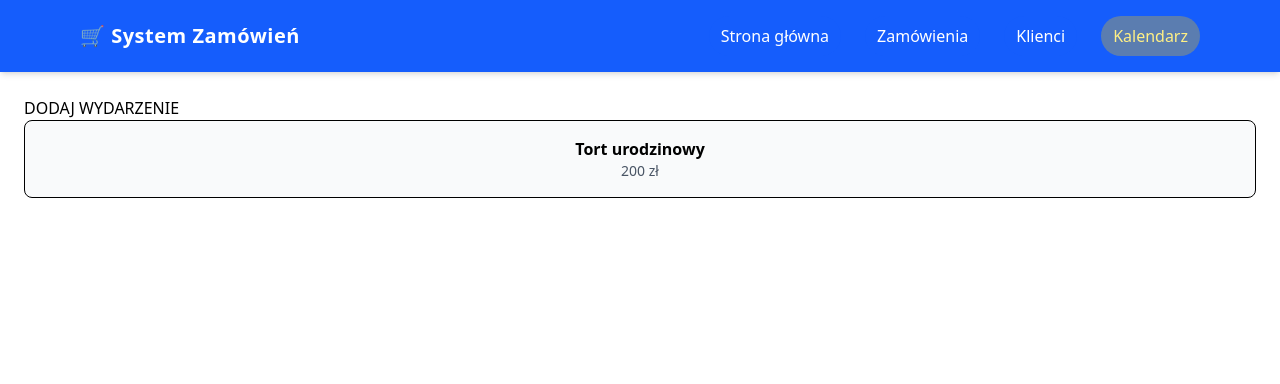
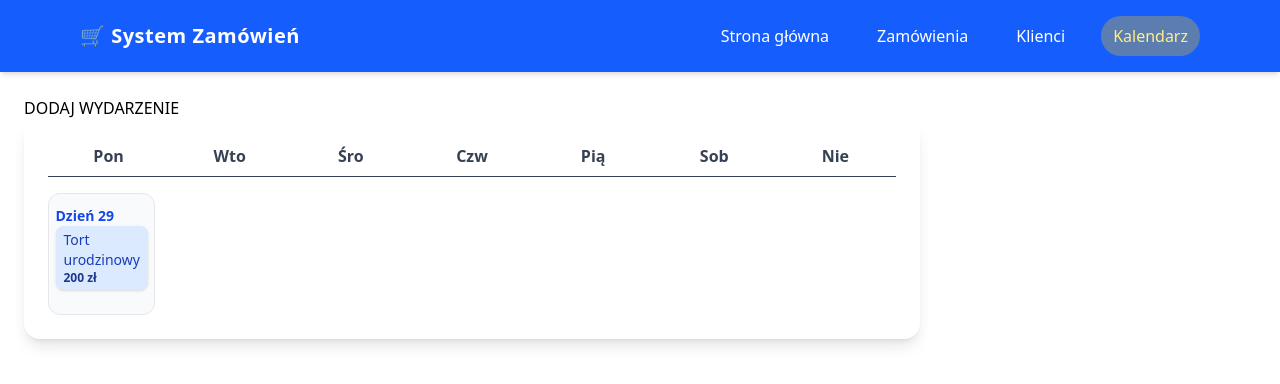
Before and after one commit to SpacingKosmopan/ZadanieSystemZamowien, a React (Vite) app in the folder my-app/: page /calendar in a window 1280 px wide. Both pictures are taken after a click on the button "DODAJ WYDARZENIE". Shown: the top 384 px of the page. Built offline with nearby package versions, Linux system fonts and the light colour scheme.

Commit message:
Big done

```diff
--- a/my-app/src/App.jsx
+++ b/my-app/src/App.jsx
@@ -10,10 +10,19 @@ import { MainPage } from "./pages/mainmenu";
 import { OrdersPage } from "./pages/orders";
 import { CalendarPage } from "./pages/calendar";
 import { ClientsPage } from "./pages/clients";
+import { createContext } from "react";
+import { useCalendar } from "./pages/useCalendar";
+
+export const MainCalendarContext = createContext();
 
 function App() {
+  const { calendar, addEvent, getDay, getMonth } = useCalendar();
+
   return (
     <>
+      <MainCalendarContext.Provider
+        value={{ calendar, addEvent, getDay, getMonth }}
+      >
         <Router>
           <nav className="bg-blue-600 text-white shadow-md">
             <div className="max-w-6xl mx-auto px-4 py-4 flex justify-between items-center">
@@ -38,6 +47,7 @@ function App() {
             </Routes>
           </main>
         </Router>
+      </MainCalendarContext.Provider>
     </>
   );
 }
--- a/my-app/src/pages/calendar.jsx
+++ b/my-app/src/pages/calendar.jsx
@@ -1,9 +1,10 @@
-import { useCalendar } from "./useCalendar";
+import { MainCalendarContext } from "../App";
+import { useContext } from "react";
 
 export const CalendarPage = () => {
-  const { calendar, addEvent, getDay, getMonth } = useCalendar();
+  const { calendar, addEvent, getDay, getMonth } =
+    useContext(MainCalendarContext);
   const daysOfWeek = ["Pon", "Wto", "Śro", "Czw", "Pią", "Sob", "Nie"];
-  console.log(calendar);
 
   const handleButton = () => {
     addEvent(
@@ -15,15 +16,35 @@ export const CalendarPage = () => {
   return (
     <>
       <button onClick={handleButton}>DODAJ WYDARZENIE</button>
-      {getDay({ year: 2025, month: 10, day: 29 })?.map((element, i) => (
-        <div
-          key={i}
-          className="border p-4 text-center transition hover:bg-blue-100 bg-gray-50 rounded-lg"
-        >
-          <p className="font-semibold">{element.title}</p>
-          <p className="text-sm text-gray-600">{element.price} zł</p>
+      <div className="w-full max-w-4xl bg-white rounded-2xl shadow-lg p-6">
+        <div className="grid grid-cols-7 text-center font-semibold text-gray-700 border-b pb-2 mb-4">
+          {daysOfWeek.map((day) => (
+            <div key={day}>{day}</div>
+          ))}
         </div>
-      ))}
+        <div className="grid grid-cols-7 gap-4">
+          {getMonth({ year: 2025, month: 10 }).map(({ day, events }) => (
+            <div
+              key={day}
+              className="p-3 rounded-xl border border-gray-200 bg-gray-50 hover:bg-blue-50 transition flex flex-col items-center"
+            >
+              <span className="text-sm font-bold text-blue-700 mb-2">
+                Dzień {day}
+                {events.map((event, i) => (
+                  <div
+                    key={i}
+                    className="w-full bg-blue-100 text-blue-800 rounded-lg px-2 py-1 mb-1 shadow-sm hover:bg-blue-200 transition"
+                  >
+                    <p className="font-medium">{event.title}</p>
+                    <p className="text-xs text-blue-900">{event.price} zł</p>
+                    <p>{event.description}</p>
+                  </div>
+                ))}
+              </span>
+            </div>
+          ))}
+        </div>
+      </div>
     </>
   );
 };
--- a/my-app/src/pages/orders.jsx
+++ b/my-app/src/pages/orders.jsx
@@ -1 +1,80 @@
-export const OrdersPage = () => {};
+import { MainCalendarContext } from "../App";
+import { useContext } from "react";
+import { useForm } from "react-hook-form";
+import { yupResolver } from "@hookform/resolvers/yup";
+import * as yup from "yup";
+
+export const OrdersPage = (props) => {
+  const { calendar, addEvent, getDay, getMonth } =
+    useContext(MainCalendarContext);
+
+  const schema = yup.object().shape({
+    title: yup.string().required("Musisz podać tytuł zamówienia"),
+    date: yup.string().required("Musisz podać datę zamówienia"),
+    price: yup
+      .number("Cena musi być liczbą")
+      .required("Musisz podać cenę zamówienia")
+      .min(0, "Cena nie może być ujemna"),
+    description: yup.string().required("Musisz podać treść zamówienia"),
+  });
+
+  const confirmedNewSubmit = (data) => {
+    const [year, month, day] = data.date.split("-").map(Number);
+    addEvent(
+      { year: year, month: month, day: day },
+      {
+        title: data.title,
+        price: data.price,
+        description: data.description,
+      }
+    );
+  };
+
+  return (
+    <div>
+      {props?.editDay ? (
+        <EditOrderPage
+          schema={schema}
+          //confirmedSubmit={confirmedSubmit}
+          editDay={props.editDay}
+        />
+      ) : (
+        <NewOrderPage schema={schema} confirmedNewSubmit={confirmedNewSubmit} />
+      )}
+    </div>
+  );
+};
+
+const NewOrderPage = ({ schema, confirmedNewSubmit }) => {
+  const {
+    register,
+    handleSubmit,
+    formState: { errors },
+  } = useForm({ resolver: yupResolver(schema) });
+
+  return (
+    <div>
+      <h1>Stwórz nowe zamówienie</h1>
+      <div>
+        <form onSubmit={handleSubmit(confirmedNewSubmit)}>
+          <input type="text" placeholder="Tytuł..." {...register("title")} />
+          <p>{errors.title?.message}</p>
+          <input type="date" placeholder="Data..." {...register("date")} />
+          <p>{errors.date?.message}</p>
+          <input
+            type="number"
+            step={0.01}
+            placeholder="Cena..."
+            {...register("price")}
+          />
+          <p>{errors.price?.message}</p>
+          <textarea placeholder="Treść..." {...register("description")} />
+          <p>{errors.description?.message}</p>
+          <input type="submit" />
+        </form>
+      </div>
+    </div>
+  );
+};
+
+const EditOrderPage = () => {};
--- a/my-app/src/pages/useCalendar.jsx
+++ b/my-app/src/pages/useCalendar.jsx
@@ -1,8 +1,23 @@
 import { useState } from "react";
 
+/**
+ * This hook allows user to create callendar and manage events
+ * @returns {{
+ * calendar: object,
+ * addEvent: Function,
+ * getDay: Function,
+ * getMonth: Function
+ * }} Calendar management
+ */
 export function useCalendar() {
   const [calendar, setCalendar] = useState({});
 
+  /**
+   * This function allows user to create new event in calendar.
+   * @param {{ year:number, month:number, day:number }} DateObject - When event is happening
+   * @param {{ title: string, price: number, description: string }} data - Event details (title, price, description)
+   * @returns {void}
+   */
   const addEvent = ({ year, month, day }, data) => {
     setCalendar((prev) => {
       const updated = { ...prev };
@@ -21,12 +36,27 @@ export function useCalendar() {
     });
   };
 
+  /**
+   *
+   * @param {{ year:number, month:number, day:number }} DateObject - When event is happening
+   * @returns {Array|null} Array of events in day
+   */
   const getDay = ({ year, month, day }) => {
     return calendar?.[year]?.[month]?.[day] ?? null;
   };
 
+  /**
+   *
+   * @param {{ year:number, month:number }} DateObject - When event is happening
+   * @returns {{ day: number, events: Array }[]} Array of days -> each day has array of events
+   */
   const getMonth = ({ year, month }) => {
-    return calendar?.[year]?.[month] ?? null;
+    const monthData = calendar?.[year]?.[month];
+    if (!monthData) return [];
+    return Object.entries(monthData).map(([day, events]) => ({
+      day: Number(day),
+      events,
+    }));
   };
 
   return { calendar, addEvent, getDay, getMonth };
```
Also changed, not shown: my-app/package.json (+6 -1 lines), 1 other file (tests, documents, lock files or other folders). Lines whose indentation alone changed are shown as unchanged.
